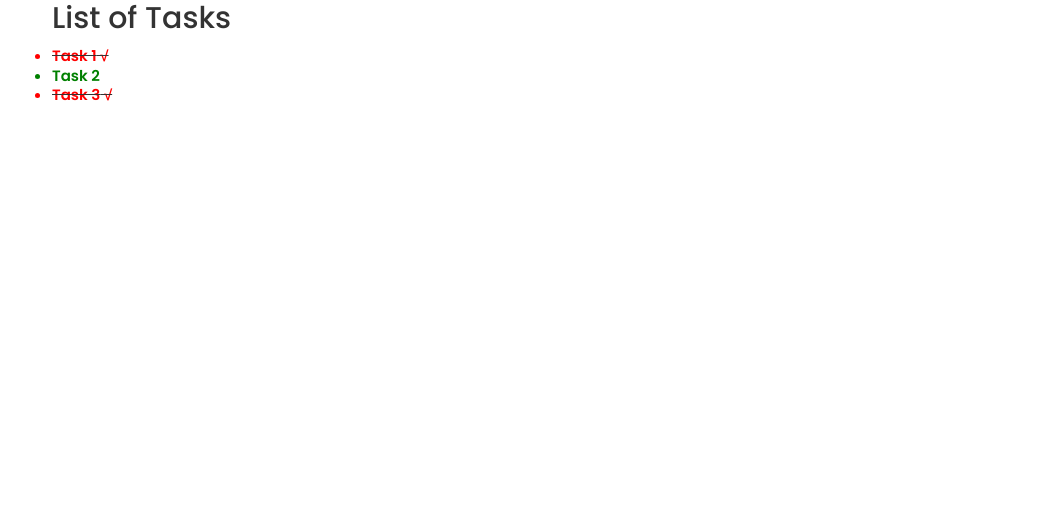
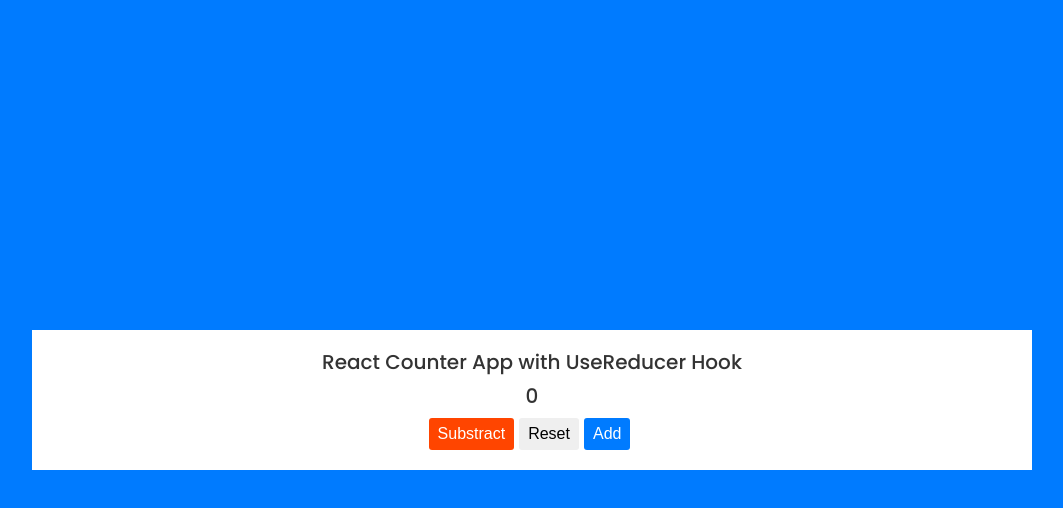
Before and after one commit to Altaf17/Profile-App, a React (Create React App) app: page / in a window 1280 px wide. Shown: the top 508 px of the page, without its empty margins (108-1171 px from the left). Built offline with nearby package versions, Linux system fonts and the light colour scheme; the HTML template or start-up script is replaced by a standard one.

Commit message:
Counter with UseReducer Hook

```diff
--- a/src/Components/ReactHooks/Main.jsx
+++ b/src/Components/ReactHooks/Main.jsx
@@ -5,6 +5,7 @@ import UseStateObject from './UseStateObject'
 import Conditional from './Conditional'
 
 import TaskList from './TaskList'
+import CounterUseReducer from '../useReducer/CounterUseReducer'
 
 const Main = () => {
   return (
@@ -13,7 +14,8 @@ const Main = () => {
         {/* <GetUserData/> */}
         {/* <UseStateObject/> */}
         {/* <Conditional/> */}
-        <TaskList/>
+        {/* <TaskList/> */}
+        <CounterUseReducer/>
     </div>
   )
 }
--- /dev/null
+++ b/src/Components/useReducer/CounterUseReducer.jsx
@@ -0,0 +1,76 @@
+import React, { useReducer } from 'react';
+
+
+
+const CounterUseReducer = () => {
+    const initialState = { count: 0 }
+
+    const CounterReducer = (state, action) => {
+        // switch statement
+        switch (action.type) {
+            case "ADD":
+                return { count: state.count + 1 }
+            case "DEC":
+                return { count: state.count - 1 }
+            case "RESET":
+                return { count: 0 }
+
+            default: return state
+        }
+        // if else condition
+
+        // if (action.type === "ADD") {
+        //     return {
+        //         count: state.count + 1
+        //     }
+        // }
+        // if (action.type === "DEC") {
+        //     return {
+        //         count: state.count - 1
+        //     }
+        // }
+        // if (action.type === "RESET") {
+        //     return {
+        //         count: 0
+        //     }
+        // }
+        // return state;
+    }
+    const [state, dispatch] = useReducer(CounterReducer, initialState)
+
+    const handleAdd = () => {
+        dispatch({
+            type: "ADD"
+        })
+    }
+    const handleDec = () => {
+        dispatch({
+            type: "DEC"
+        })
+    }
+
+    const handleReset = () => {
+        dispatch({
+            type: "RESET"
+        })
+    }
+
+
+
+    return (
+        <section className='--flex-center --100vh --bg-primary'>
+
+            <div className="container --bg-light --py2 --m2 --center-all">
+                <h3>React Counter App with UseReducer Hook</h3>
+                <h4>{state.count}</h4>
+                <div className="buttons --flex-center">
+                    <button className='--btn --btn-danger' onClick={handleDec}>Substract</button>
+                    <button className='--btn' onClick={handleReset}>Reset</button>
+                    <button className='--btn --btn-primary' onClick={handleAdd}>Add</button>
+                </div>
+            </div>
+        </section>
+    )
+}
+
+export default CounterUseReducer
```
